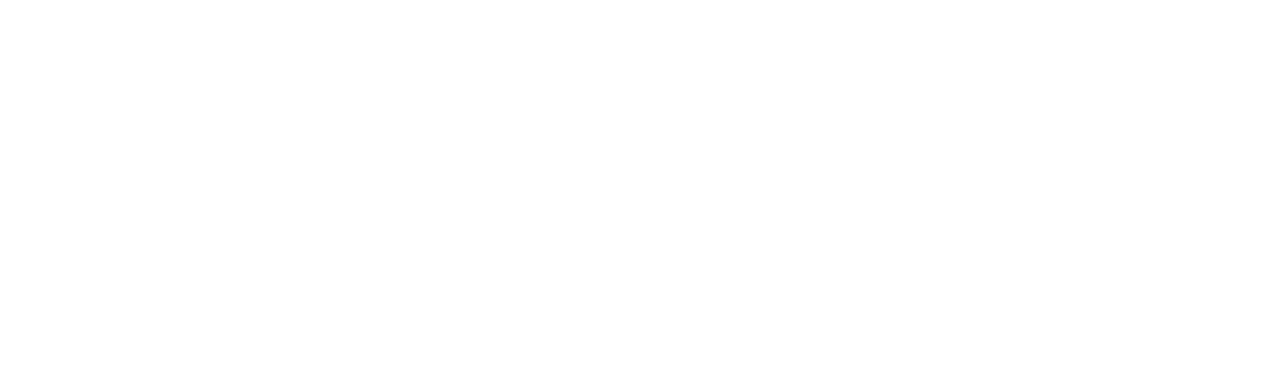
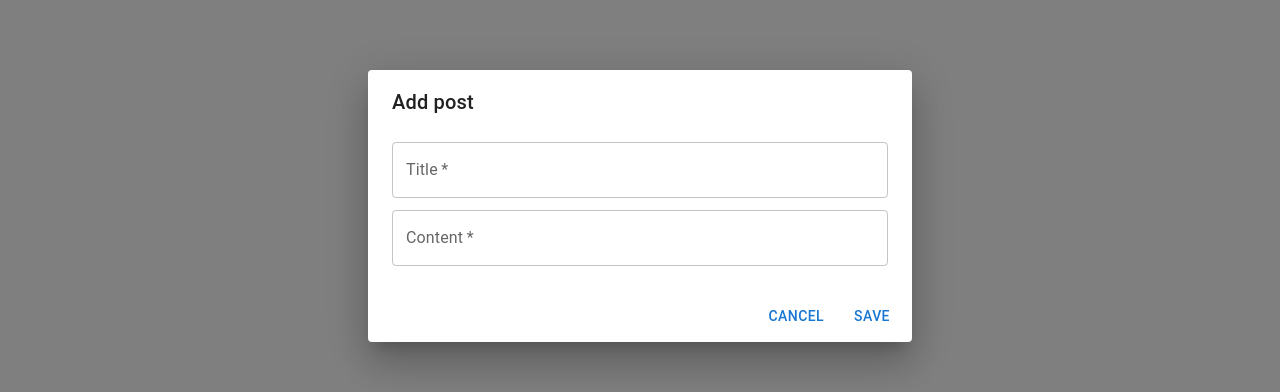
Before and after one commit to chrisvasqm/blog-bytes, a React (Vite) app in the folder frontend/: page / in a window 1280 px wide. Both pictures are taken after a click on the button "add". Shown: the part 194-586 px from the top of the page. Built offline with nearby package versions, Linux system fonts and the light colour scheme; no server answers.

Commit message:
Add save new Post

```diff
--- a/frontend/src/components/PostsList.tsx
+++ b/frontend/src/components/PostsList.tsx
@@ -1,5 +1,5 @@
 import AddIcon from '@mui/icons-material/Add';
-import { CircularProgress, Fab, Grid, Stack } from '@mui/material';
+import { Button, CircularProgress, Dialog, DialogActions, DialogContent, DialogTitle, Fab, Grid, Stack, TextField } from '@mui/material';
 import axios, { AxiosError } from 'axios';
 import { useEffect, useState } from 'react';
 import { toast } from 'sonner';
@@ -9,6 +9,9 @@
 function PostsList() {
   const [posts, setPosts] = useState<Post[]>([]);
   const [isLoading, setLoading] = useState(false);
+  const [open, setOpen] = useState(false);
+  const [title, setTitle] = useState('');
+  const [content, setContent] = useState('');
 
   useEffect(() => {
     setLoading(true);
@@ -26,6 +29,28 @@
     fetchPosts();
   }, []);
 
+  const handleOpen = () => {
+    setOpen(true);
+  };
+
+  const handleClose = () => {
+    setOpen(false);
+  }
+
+  const handleSavePost = async () => {
+    setLoading(true);
+    try {
+      const data = { title, content };
+      const response = await axios.post('http://localhost:3000/api/posts', data);
+      setPosts([response.data, ...posts]);
+    } catch (error: unknown) {
+      if (error instanceof AxiosError) toast(error.message)
+    } finally {
+      setLoading(false);
+      handleClose();
+    }
+  }
+
   if (isLoading) return <Stack justifyContent={'center'} alignItems={'center'} height={'90vh'}>
     <CircularProgress />
   </Stack>
@@ -41,6 +66,7 @@
       <Fab
         color="primary"
         aria-label="add"
+        onClick={handleOpen}
         sx={{
           position: 'absolute',
           bottom: 16,
@@ -48,6 +74,45 @@
         }}>
         <AddIcon />
       </Fab>
+
+      <Dialog
+        open={open}
+        onClose={handleClose}
+      >
+        <DialogTitle>Add post</DialogTitle>
+        <DialogContent>
+          <TextField
+            autoFocus
+            required
+            fullWidth
+            margin="dense"
+            id="title"
+            name="title"
+            label="Title"
+            type="text"
+            variant="outlined"
+            value={title}
+            onChange={event => setTitle(event.target.value)}
+          />
+
+          <TextField
+            required
+            fullWidth
+            margin="dense"
+            id="content"
+            name="content"
+            label="Content"
+            type="text"
+            variant="outlined"
+            value={content}
+            onChange={event => setContent(event.target.value)}
+          />
+        </DialogContent>
+        <DialogActions>
+          <Button onClick={handleClose}>Cancel</Button>
+          <Button onClick={handleSavePost}>Save</Button>
+        </DialogActions>
+      </Dialog>
     </>
   )
 }
```
